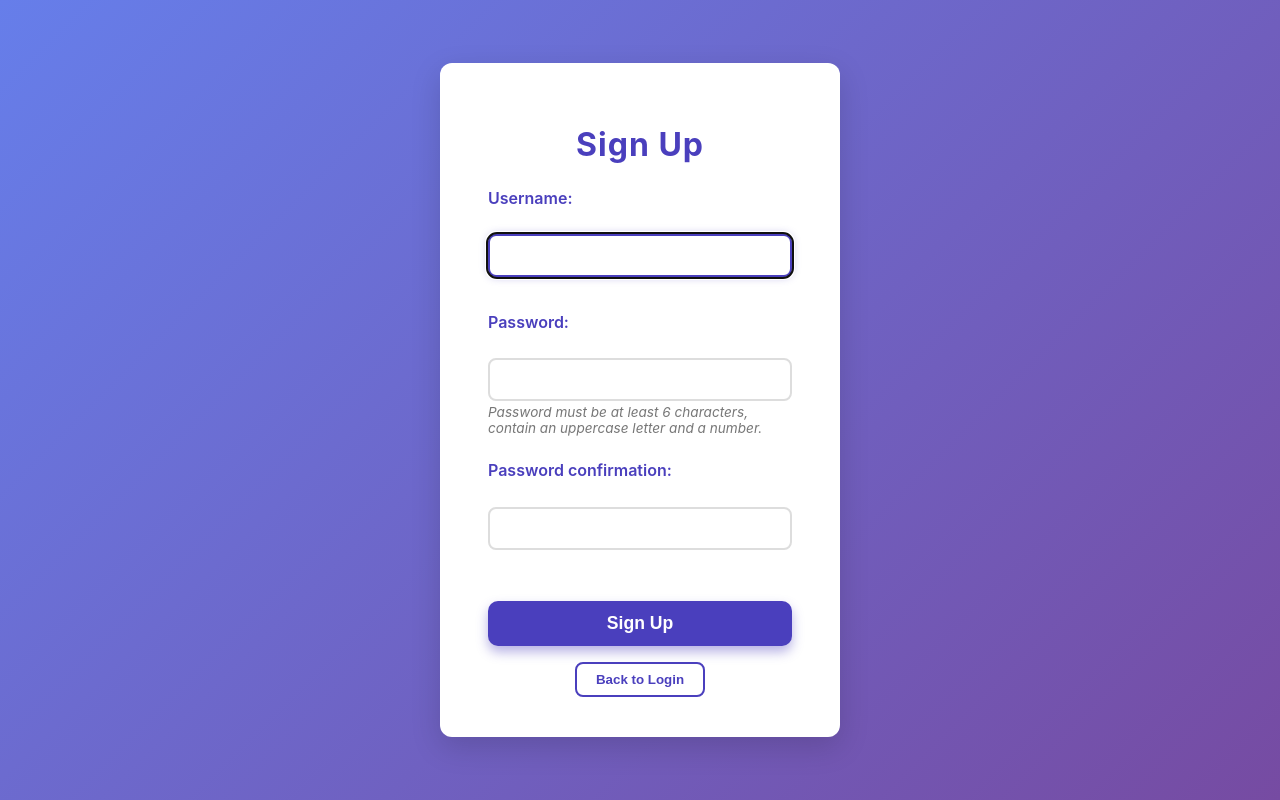
After one commit to lakatm31/blog, a Django app: page /signup/ in a window 1280 px wide. The commit adds this page. Run offline with Django 5.2, Linux system fonts and the light colour scheme.

```diff
--- a/Blog/urls.py
+++ b/Blog/urls.py
@@ -1,23 +1,8 @@
-"""
-URL configuration for Blog project.
-
-The `urlpatterns` list routes URLs to views. For more information please see:
-    https://docs.djangoproject.com/en/5.1/topics/http/urls/
-Examples:
-Function views
-    1. Add an import:  from my_app import views
-    2. Add a URL to urlpatterns:  path('', views.home, name='home')
-Class-based views
-    1. Add an import:  from other_app.views import Home
-    2. Add a URL to urlpatterns:  path('', Home.as_view(), name='home')
-Including another URLconf
-    1. Import the include() function: from django.urls import include, path
-    2. Add a URL to urlpatterns:  path('blog/', include('blog.urls'))
-"""
 from django.contrib import admin
-from django.urls import path , include
+from django.urls import path, include
 
 urlpatterns = [
     path('admin/', admin.site.urls),
-    path('', include('blogApp.urls')),
+    path('accounts/', include('django.contrib.auth.urls')),  # Default auth URLs
+    path('', include('blogApp.urls')),  # Blog app URLs
 ]
--- /dev/null
+++ b/blogApp/static/css/signup.css
@@ -0,0 +1,138 @@
+* {
+    box-sizing: border-box;
+}
+
+body {
+    margin: 0;
+    font-family: -apple-system, BlinkMacSystemFont, "Segoe UI", Roboto, Oxygen,
+        Ubuntu, Cantarell, "Open Sans", "Helvetica Neue", sans-serif;
+    background: linear-gradient(135deg, #667eea, #764ba2);
+    display: flex;
+    justify-content: center;
+    align-items: center;
+    height: 100vh;
+    color: #333;
+}
+
+.container {
+    background: #fff;
+    padding: 2.5rem 3rem;
+    border-radius: 12px;
+    width: 100%;
+    max-width: 400px;
+    box-shadow: 0 10px 30px rgba(0,0,0,0.15);
+    text-align: center;
+}
+
+h1 {
+    margin-bottom: 1.5rem;
+    font-weight: 700;
+    color: #4a3fbd;
+    letter-spacing: 1px;
+}
+
+/* Django messages list */
+ul.messages {
+    list-style: none;
+    padding: 0;
+    margin-bottom: 1rem;
+    text-align: left;
+}
+
+ul.messages li {
+    background-color: #f8d7da;
+    color: #842029;
+    border: 1px solid #f5c2c7;
+    padding: 0.5rem 1rem;
+    border-radius: 5px;
+    margin-bottom: 0.5rem;
+    font-weight: 600;
+}
+
+form label {
+    font-weight: 600;
+    display: block;
+    margin-bottom: 0.4rem;
+    color: #4a3fbd;
+    text-align: left;
+}
+
+input[type="text"],
+input[type="password"] {
+    width: 100%;
+    padding: 0.65rem 1rem;
+    border: 2px solid #ddd;
+    border-radius: 8px;
+    font-size: 1rem;
+    transition: border-color 0.3s ease;
+    outline-offset: 2px;
+    margin-bottom: 1.2rem;
+}
+
+input[type="text"]:focus,
+input[type="password"]:focus {
+    border-color: #4a3fbd;
+    box-shadow: 0 0 8px rgba(74, 63, 189, 0.4);
+}
+
+small {
+    color: #777;
+    font-size: 0.85rem;
+    font-style: italic;
+    margin-top: -1rem;
+    margin-bottom: 1.5rem;
+    display: block;
+    text-align: left;
+}
+
+p.error {
+    color: #d9534f;
+    font-weight: 700;
+    margin-top: -1rem;
+    margin-bottom: 1.2rem;
+    text-align: left;
+}
+
+button[type="submit"] {
+    margin-top: 1rem;
+    width: 100%;
+    padding: 0.75rem;
+    background-color: #4a3fbd;
+    color: white;
+    font-weight: 700;
+    font-size: 1.1rem;
+    border: none;
+    border-radius: 10px;
+    cursor: pointer;
+    box-shadow: 0 6px 12px rgba(74, 63, 189, 0.4);
+    transition: background-color 0.3s ease;
+}
+
+button[type="submit"]:hover {
+    background-color: #3a328c;
+}
+
+button[type="submit"]:focus {
+    outline: 3px solid #a59aff;
+}
+
+button {
+    font-weight: 600;
+    background-color: transparent;
+    border: 2px solid #4a3fbd;
+    color: #4a3fbd;
+    padding: 0.5rem 1.2rem;
+    border-radius: 8px;
+    cursor: pointer;
+    margin-top: 1rem;
+    transition: background-color 0.3s ease, color 0.3s ease;
+}
+
+button:hover {
+    background-color: #4a3fbd;
+    color: white;
+}
+
+button:focus {
+    outline: 3px solid #a59aff;
+}
--- /dev/null
+++ b/blogApp/templates/signup.html
@@ -0,0 +1,51 @@
+{% load static %}
+<!DOCTYPE html>
+<html lang="en">
+<head>
+    <meta charset="UTF-8" />
+    <title>Sign Up</title>
+    <link rel="stylesheet" href="{% static 'css/signup.css' %}?v=1" />
+</head>
+<body>
+    <div class="container">
+        <h1>Sign Up</h1>
+
+        <!-- Django messages -->
+        {% if messages %}
+            <ul class="messages">
+                {% for message in messages %}
+                    <li{% if message.tags %} class="{{ message.tags }}"{% endif %}>{{ message }}</li>
+                {% endfor %}
+            </ul>
+        {% endif %}
+
+        <form method="POST">
+            {% csrf_token %}
+
+            <p>
+                {{ form.username.label_tag }}<br />
+                {{ form.username }}
+            </p>
+
+            <p>
+                {{ form.password1.label_tag }}<br />
+                {{ form.password1 }}<br />
+                <small>Password must be at least 6 characters, contain an uppercase letter and a number.</small>
+            </p>
+
+            <p>
+                {{ form.password2.label_tag }}<br />
+                {{ form.password2 }}
+            </p>
+
+            {% if error %}
+                <p class="error">{{ error }}</p>
+            {% endif %}
+
+            <button type="submit">Sign Up</button>
+        </form>
+
+        <button onclick="window.location.href='{% url 'login' %}'">Back to Login</button>
+    </div>
+</body>
+</html>
--- a/blogApp/urls.py
+++ b/blogApp/urls.py
@@ -1,8 +1,12 @@
 from django.urls import path
-from .views import blog_home, add_entry,delete_entry
+from .views import blog_home, add_entry, delete_entry, user_login, user_logout, user_signup, home
 
 urlpatterns = [
     path('blog_home/', blog_home, name='blog_home'),
+    path('',home, name='home'),  # Home URL'),
     path('add_entry/', add_entry, name='add_entry'),
-    path('delete_entry/<str:entry_id>/', delete_entry, name='delete_entry'),  # Commented out
+    path('delete_entry/<str:entry_id>/', delete_entry, name='delete_entry'),
+    path('login/', user_login, name='login'),  # Login URL
+    path('logout/', user_logout, name='logout'),  # Logout URL
+    path('signup/', user_signup, name='signup'),  # Sign-up URL
 ]
--- a/blogApp/views.py
+++ b/blogApp/views.py
@@ -1,36 +1,113 @@
 from django.shortcuts import render, redirect
-import logging, json
-from .utils import read_json_to_list, write_entry_to_json,delete_entry_from_json
+from django.contrib.auth import authenticate, login, logout
+from django.contrib.auth.forms import AuthenticationForm, UserCreationForm
+from django.contrib.auth.decorators import login_required
+from django.contrib import messages
+from .utils import read_json_to_list, write_entry_to_json, delete_entry_from_json
 from datetime import datetime
 
-logger = logging.getLogger(__name__)
+JSON_FILE_PATH = r'C:\Python\2025\blog\Blog\bejegyzesek.json'
 
-JSON_FILE_PATH = 'C:/Python/2025/blog/Blog/bejegyzesek.json'
+def home(request):
+    entries = read_json_to_list(JSON_FILE_PATH)
+    return render(request, 'home.html', {'entries': entries})
 
+# Blog home page, visible only to logged-in users
+@login_required
 def blog_home(request):
     entries = read_json_to_list(JSON_FILE_PATH)
     return render(request, 'blog_home.html', {'entries': entries})
 
+# Add entry, visible only to logged-in users
+@login_required
 def add_entry(request):
     if request.method == 'POST':
-        author = request.POST.get('author')
+        author = request.user.username  # Use the logged-in user's username
         content = request.POST.get('content')
         color = request.POST.get('color', '#FFFFFF')
 
-        if not author or not content:
-            return render(request, 'add_entry.html', {'error': 'Author and content are required'})
+        if not content:
+            return render(request, 'add_entry.html', {'error': 'Content is required'})
 
-        write_entry_to_json(author, content, color, JSON_FILE_PATH)
-        logger.info(f"New entry added by {author} at {datetime.now()}")
+        # Get current timestamp
+        timestamp = datetime.now().strftime("%Y-%m-%d %H:%M:%S")
+
+        # Write entry to JSON file with timestamp
+        write_entry_to_json(author, content, color, timestamp, JSON_FILE_PATH)
         return redirect('blog_home')
 
     return render(request, 'add_entry.html')
 
+def ellenorzes(password):
+    if len(password) < 6:
+        return False
+    nagybetu = False
+    szam = False
+    for betu in password:
+        if betu.isupper():
+            nagybetu = True
+        if betu.isdigit():
+            szam = True
+    return nagybetu and szam
+
+
+# Log in view
+def user_login(request):
+    if request.method == 'POST':
+        form = AuthenticationForm(request, data=request.POST)
+        if form.is_valid():
+            user = form.get_user()
+            login(request, user) # Authenticate the user
+            messages.success(request, f'Welcome back, {user.username}!')
+            return redirect('blog_home')  # Redirect to blog home after successful login
+        else:
+            return render(request, 'login.html', {'form': form, 'error': 'Invalid credentials'})
+    else:
+        form = AuthenticationForm()
+    return render(request, 'login.html', {'form': form})
+
+# Log out view
+def user_logout(request):
+    logout(request)
+    return redirect('home')  # Redirect to login page after logging out
+
+# Sign-up view for creating a new user
+def user_signup(request):
+    if request.method == 'POST':
+        form = UserCreationForm(request.POST)
+        password = form.data.get("password1")
+
+        if not ellenorzes(password):
+            return render(request, 'signup.html', {
+                'form': form,
+                'error': 'A jelszónak legalább 6 karakter hosszúnak kell lennie, tartalmaznia kell nagybetűt és számot.'
+            })
+
+        if form.is_valid():
+            form.save()
+            username = form.cleaned_data.get('username')
+            messages.success(request, f'Account created for {username}!')
+            return redirect('login')
+        else:
+            return render(request, 'signup.html', {'form': form})
+    else:
+        form = UserCreationForm()
+    return render(request, 'signup.html', {'form': form})
+# Delete entry, visible only to logged-in users
+@login_required
+
 def delete_entry(request, entry_id):
-    if request.method == 'POST':  # Ensure only POST requests can delete entries
-        try:
-           # entry_id = float(entry_id)
-            delete_entry_from_json(entry_id, JSON_FILE_PATH)  # Use the global JSON_FILE_PATH
-        except ValueError:
-            logger.error(f"Invalid entry ID: {entry_id}")
+    entries = read_json_to_list(JSON_FILE_PATH)
+    try:
+        entry = entries[int(entry_id)]
+        # Check ownership here
+        if entry['author'] != request.user.username:
+            messages.error(request, "You can only delete your own entries.")
+            return redirect('blog_home')
+
+        delete_entry_from_json(entry, JSON_FILE_PATH)
+        messages.success(request, "Entry deleted successfully.")
+    except (ValueError, IndexError):
+        messages.error(request, "Invalid entry ID or entry not found.")
+
     return redirect('blog_home')
```
Also changed, not shown: Blog/settings.py (+16 -3 lines), bejegyzesek.json (+12 -0 lines), blogApp/static/css/home.css (added, +88 -0 lines), blogApp/static/css/login.css (added, +82 -0 lines), blogApp/static/css/style.css (+65 -0 lines), blogApp/templates/add_entry.html (+26 -14 lines), blogApp/templates/blog_home.html (+17 -14 lines), blogApp/templates/home.html (added, +32 -0 lines), blogApp/templates/login.html (added, +36 -0 lines), db.sqlite3, 1 other file.
